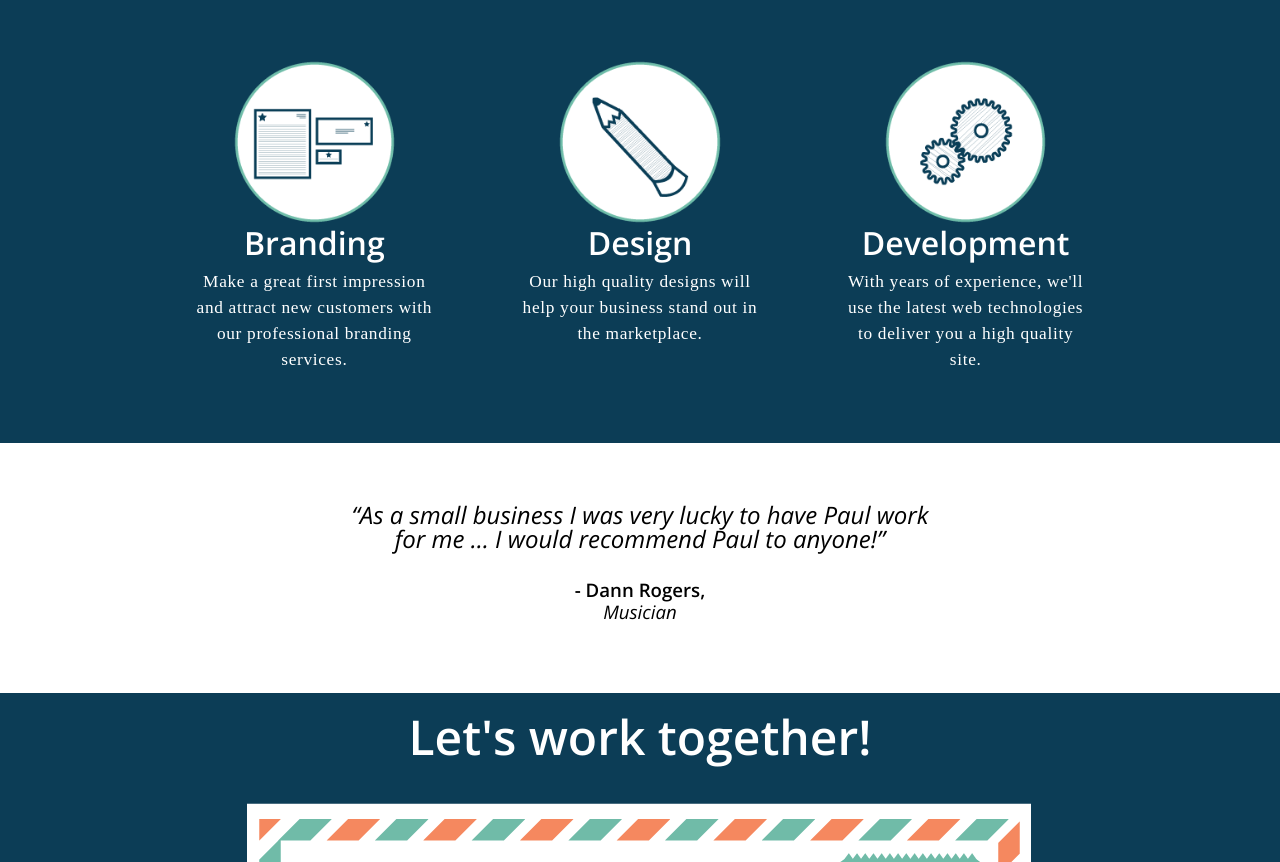
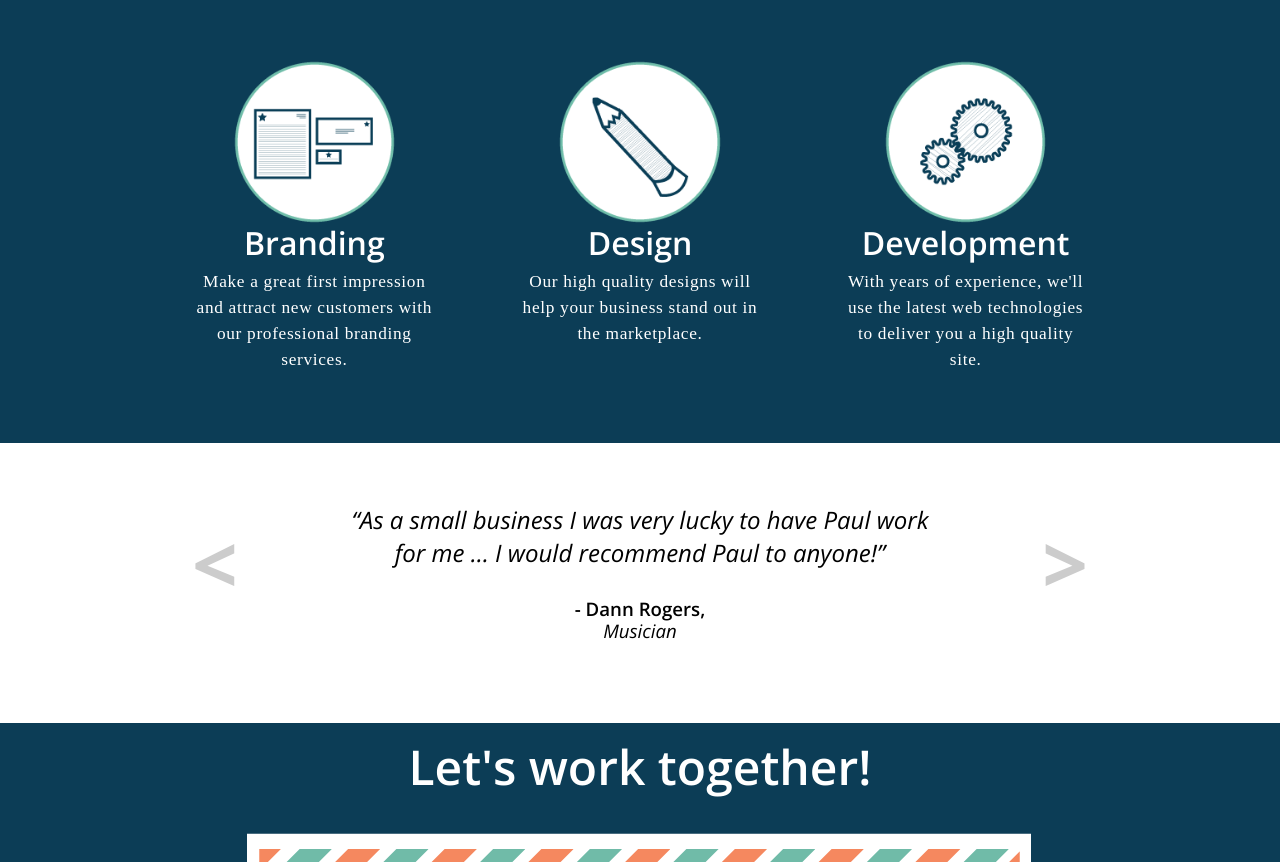
Before and after one commit to Paul-Hebert/MWD_2.0, a PHP site: page / in a window 1280 px wide. Shown: the part 520-1382 px from the top of the page. Run offline with PHP 8.4, Linux system fonts and the light colour scheme; some web fonts are replaced.

Commit message:
Added testimonial buttons

```diff
--- a/css/style.css
+++ b/css/style.css
@@ -234,7 +234,7 @@ path{
 //////////////////////////////////////////////////////////////////////////////*/
 
 #testimonials{
-    height:250px;
+    height:280px;
     padding-top:60px;
 }
 
@@ -246,6 +246,7 @@ path{
 #testimonials div:first-of-type{
     font-size:18pt;
     padding-bottom:30px;
+    line-height:140%;
 }
 
 #testimonials div:nth-of-type(2){
@@ -591,6 +592,23 @@ input, textarea{
     .workExample{
         opacity:.8;
     }
+
+    .testimonial_arrow{
+        font-size:60pt;
+        color:#ccc;
+        font-weight:800;
+        position:absolute;
+        top:80px;
+        cursor:pointer;
+    }
+
+    .left{
+        left:15%;
+    }
+
+    .right{
+        right:15%;
+    }
 }
 
 /*/////////////////////////////////////////////////////////////////////////////
--- a/index.php
+++ b/index.php
@@ -61,7 +61,9 @@
 		</div>
 
 		<div id="testimonials" class="row">
-			<div class="col-6 center stretch-12">
+			<span class="testimonial_arrow left"><</span>
+			<span class="testimonial_arrow right">></span>
+			<div class="col-6 center stretch-12" id="quote">
 				&ldquo;As a small business I was very lucky to have Paul work for me &#8230; I would recommend Paul to anyone!&rdquo;
 
 			</div>
```
Also changed, not shown: js/functions.js (+36 -9 lines), play.php (+1 -20 lines), work.php (+19 -19 lines).
